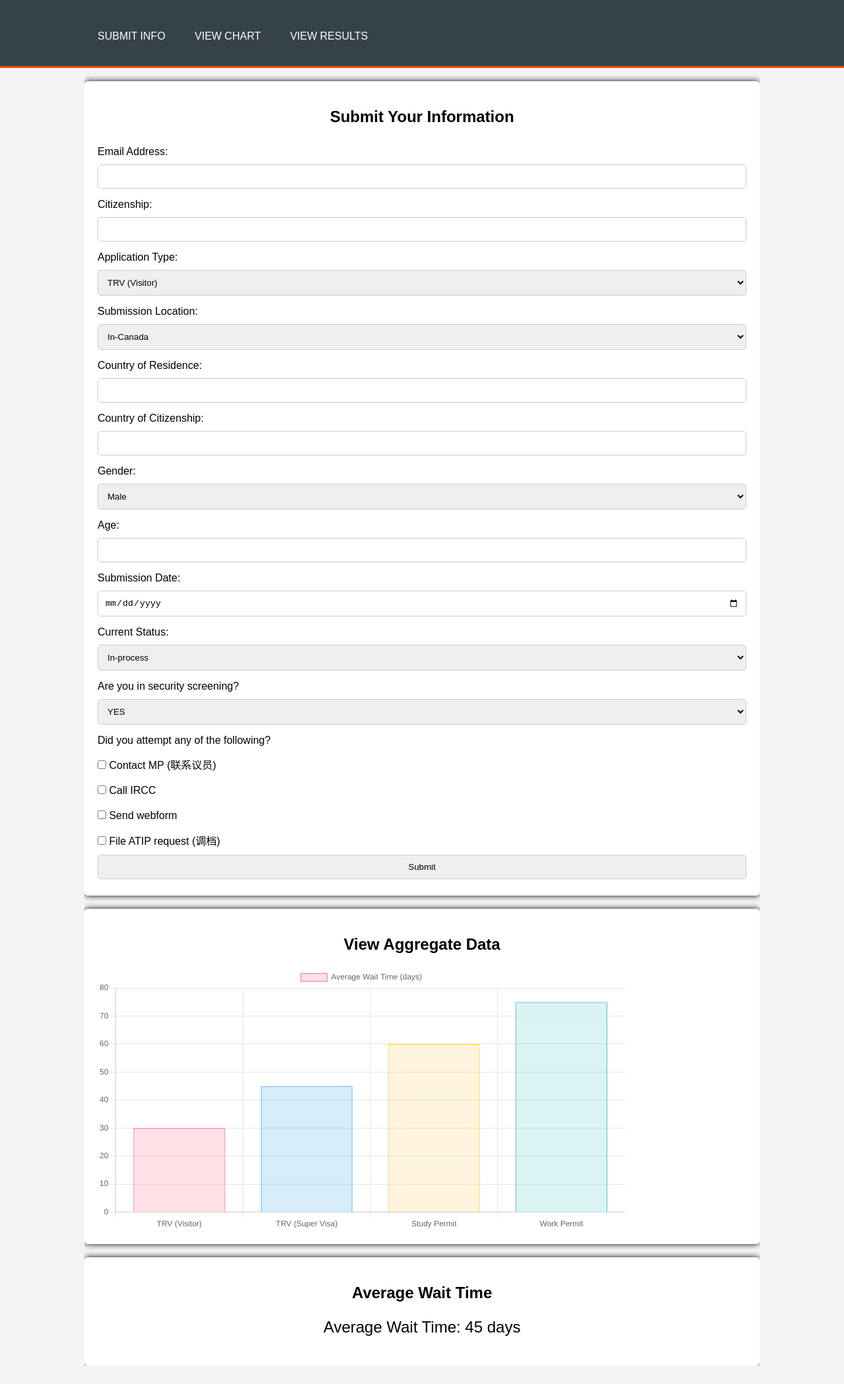
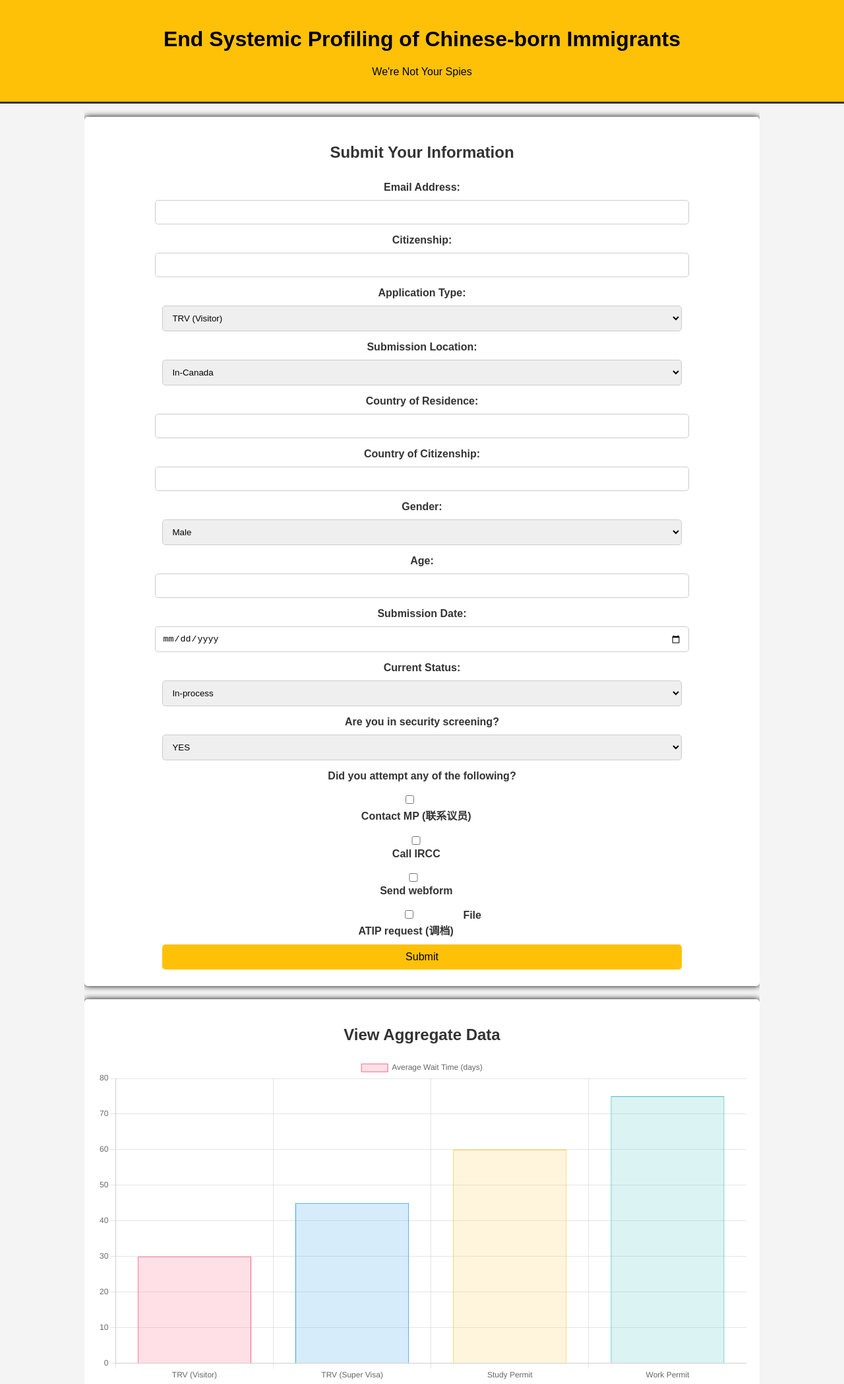
Before and after one commit to josnowball/INYS-test, a plain HTML site: page index.html in a window 1280 px wide. Shown: the top 2097 px of the page at 66% size. Before the commit the page ends 2069 px from the top, so only its background shows below. Drawn offline with nearby package versions, Linux system fonts and the light colour scheme.

Commit message:
Update index.html

```diff
--- a/index.html
+++ b/index.html
@@ -3,13 +3,14 @@
 <head>
     <meta charset="UTF-8">
     <meta name="viewport" content="width=device-width, initial-scale=1.0">
-    <title>Canada Immigration Wait Time Tracker</title>
+    <title>INYS - Canada Immigration Wait Time Tracker</title>
     <style>
         body {
-            font-family: Arial, sans-serif;
+            font-family: 'Arial', sans-serif;
             margin: 0;
             padding: 0;
             background-color: #f4f4f4;
+            color: #333;
         }
         .container {
             width: 80%;
@@ -17,88 +18,75 @@
             overflow: hidden;
         }
         header {
-            background: #35424a;
-            color: #ffffff;
-            padding-top: 30px;
-            min-height: 70px;
-            border-bottom: #e8491d 3px solid;
+            background: #FFC107;
+            color: #000;
+            padding: 20px 0;
+            border-bottom: 3px solid #333;
+            text-align: center;
         }
         header a {
-            color: #ffffff;
+            color: #000;
             text-decoration: none;
             text-transform: uppercase;
             font-size: 16px;
+            margin: 0 15px;
         }
         header ul {
             padding: 0;
             list-style: none;
+            display: flex;
+            justify-content: center;
         }
         header li {
             display: inline;
-            padding: 0 20px 0 20px;
         }
-        .form-section {
+        .form-section, .chart-section, .results-section {
             background: #ffffff;
             padding: 20px;
             margin-top: 20px;
             border-radius: 5px;
             box-shadow: 0px 0px 10px 0px #000;
         }
-        .form-section h2 {
+        .form-section h2, .chart-section h2, .results-section h2 {
             text-align: center;
+            color: #333;
         }
         .form-section form {
             display: flex;
             flex-direction: column;
+            align-items: center;
         }
         .form-section label {
             margin: 10px 0 5px 0;
+            font-weight: bold;
         }
         .form-section input, .form-section select {
             padding: 10px;
             margin: 5px 0;
             border: 1px solid #ccc;
             border-radius: 5px;
+            width: 80%;
         }
-        .chart-section {
-            background: #ffffff;
-            padding: 20px;
-            margin-top: 20px;
-            border-radius: 5px;
-            box-shadow: 0px 0px 10px 0px #000;
+        .form-section input[type="submit"] {
+            background: #FFC107;
+            color: #000;
+            border: none;
+            cursor: pointer;
+            font-size: 16px;
         }
-        .chart-section h2 {
+        .chart-container, .results-container {
             text-align: center;
         }
-        .chart-section .chart-container {
-            width: 100%;
-            height: 400px;
-        }
-        .results-section {
-            background: #ffffff;
-            padding: 20px;
-            margin-top: 20px;
-            border-radius: 5px;
-            box-shadow: 0px 0px 10px 0px #000;
-        }
-        .results-section h2 {
-            text-align: center;
-        }
-        .results-section .results-container {
+        .results-container p {
             font-size: 24px;
-            text-align: center;
+            font-weight: bold;
         }
     </style>
 </head>
 <body>
     <header>
-        <div class="container">
-            <ul>
-                <li><a href="#form">Submit Info</a></li>
-                <li><a href="#chart">View Chart</a></li>
-                <li><a href="#results">View Results</a></li>
-            </ul>
-        </div>
+        <h1>End Systemic Profiling of Chinese-born Immigrants</h1>
+        <p>We're Not Your Spies</p>
     </header>
 
     <div class="container">
```
